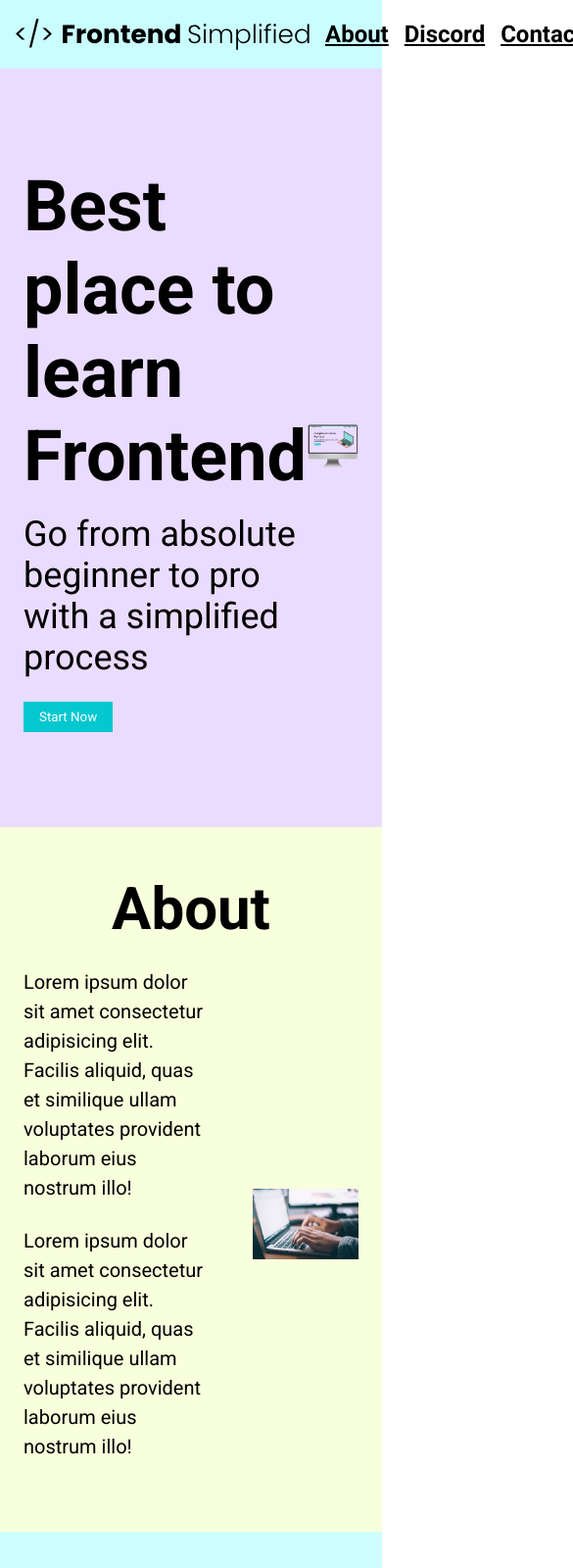
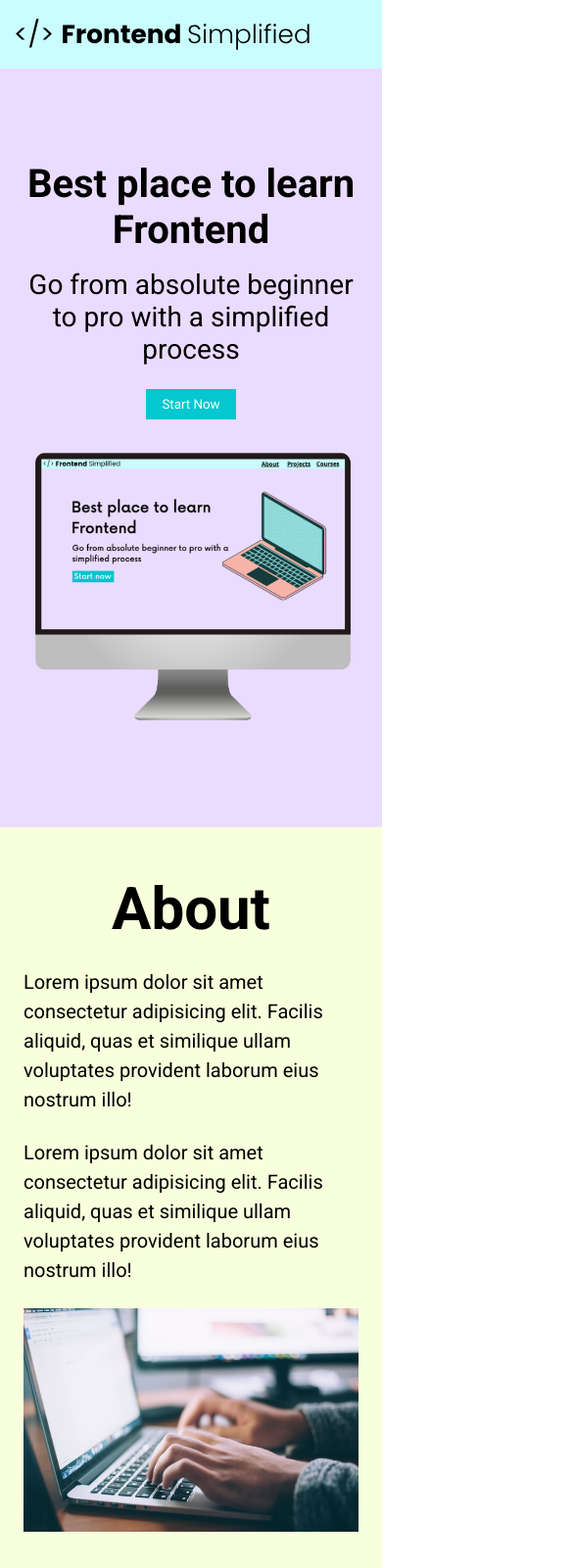
Before and after one commit to ajs050/Pratice, a plain HTML site: page index.html in a window 390 px wide. Shown: the top 1600 px of the page at 98% size, 585 px wide, since content can reach past the window. Drawn offline with Linux system fonts and the light colour scheme; a web font is replaced by a local one.

Commit message:
Media Inquiry added to CSS

```diff
--- a/index.html
+++ b/index.html
@@ -19,12 +19,12 @@
       </nav>
       <header>
         <div class="row">
-          <div>
+          <div class="home_description">
             <h1>Best place to learn Frontend</h1>
             <p class="subheader">
               Go from absolute beginner to pro with a simplified process
             </p>
-            <button>Start Now</button>
+            <button class="home_description_button">Start Now</button>
           </div>
           <figure>
             <img src="HTML Practise Assets/laptop.png" alt="Home Page img" />
--- a/styles.css
+++ b/styles.css
@@ -116,12 +116,16 @@ CONTACT
 #contact {
     background-color: #dce9ff;
 }
+/*
+FORM
+ */
 form {
     width: 100%;
     max-width: 600px;
     display: flex;
     flex-direction: column;
     margin: 0 auto;
+    padding: 0px 24px;
 }
 input, textarea {
     margin-bottom: 24px;
@@ -147,3 +151,56 @@ footer {
 .footer_link {
     padding: 0px 16px;
 }
+/* 728px-SMALL PHONES, TABLETS, LARGE SMARTPHONES */
+
+@media (max-width: 728px) {
+    .row {
+        flex-direction: column;
+    }
+    .home_description {
+        margin-bottom: 24px;
+        display: flex;
+        flex-direction: column;
+        align-items: center;
+    }
+    h1 {
+        font-size: 40px;
+        text-align: center;
+    }
+    .subheader {
+        font-size: 28px;
+        text-align: center;
+    }
+    .home_description_button {
+        max-width: 240px;
+    }
+    ul {
+        display: none;
+    }
+    .section_description {
+        display: flex;
+        flex-direction: column;
+    }
+    .section_description_wrapper {
+        width: 100%;
+    }
+    .about_img-wrapper {
+        width: 100%;
+    }
+    #discord .section_description {
+        flex-direction: column-reverse;
+    }
+    .footer {
+        padding: 48px 24px;
+    }
+    .footer_logo {
+        max-width: 360px;
+    }
+    .footer_link {
+        padding: 0px 8px;
+        font-size: 18px;
+    }
+    .footer_links {
+        margin-bottom: 24px;
+    }
+}
```
